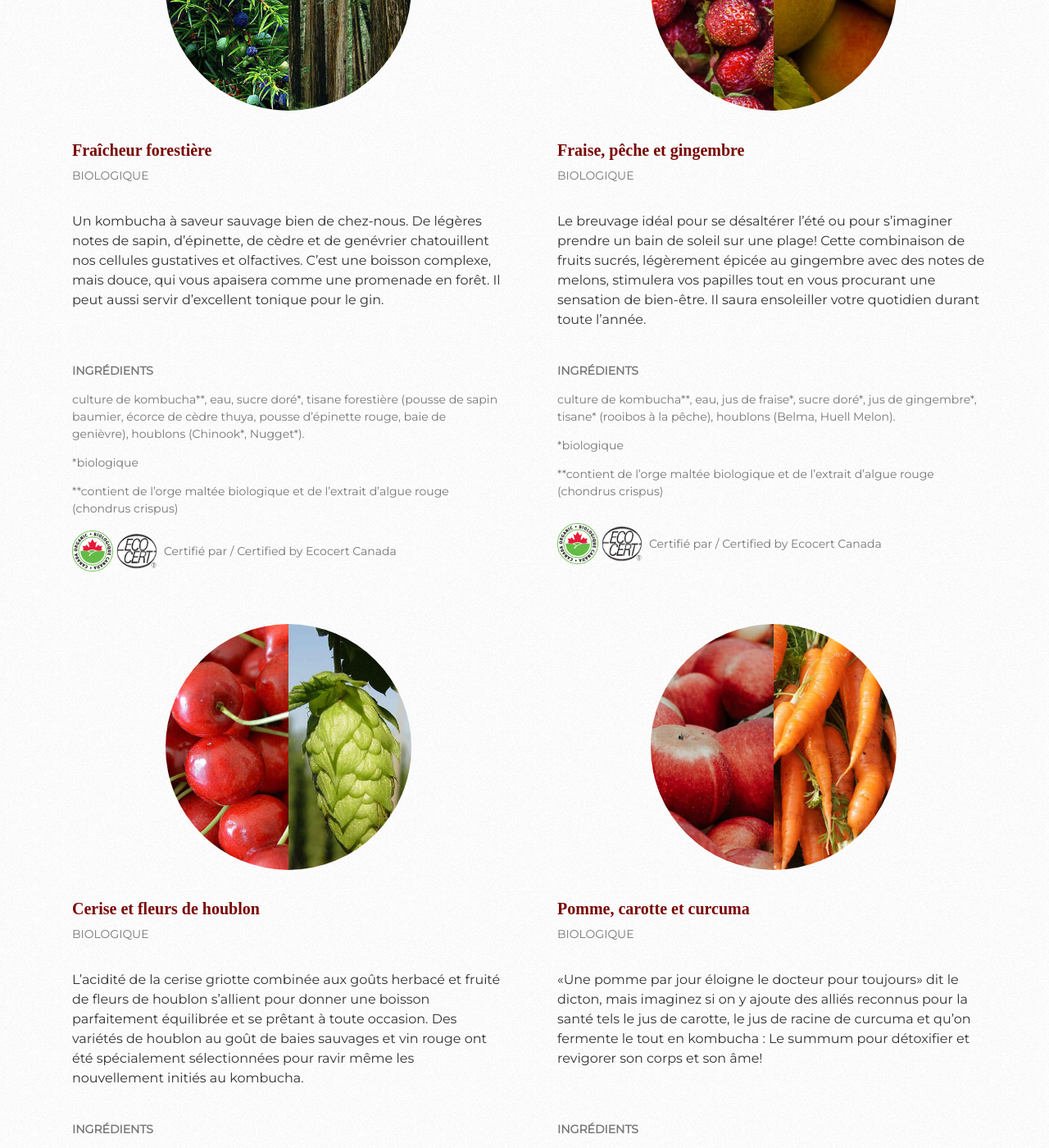
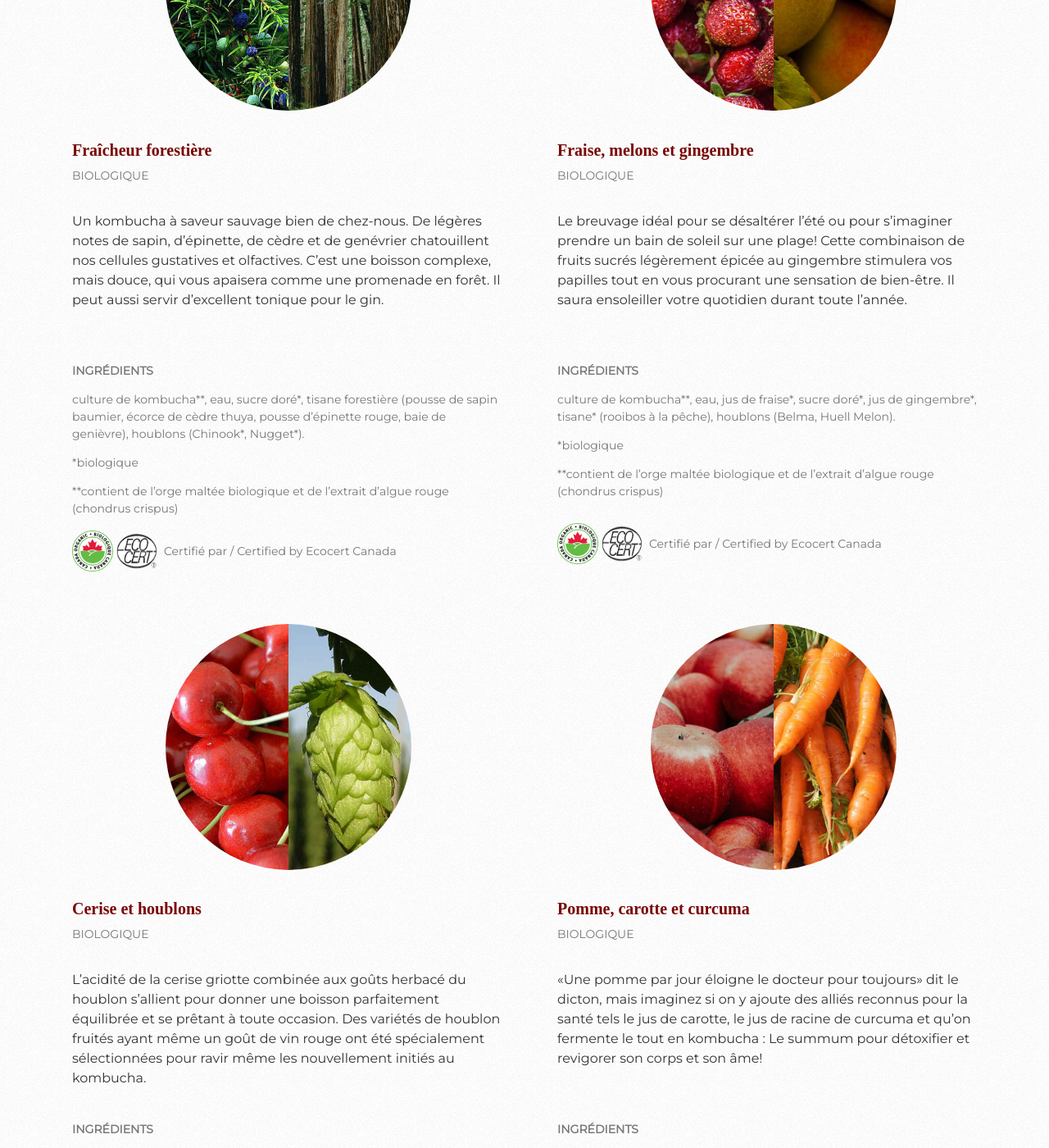
Before and after one commit to ouarez/djodjo-jekyll, a Jekyll site: the page built from produits.md, in a window 1280 px wide and 1400 px high, scrolled down 1587 px. Shown: the whole window at 82% size. Built offline with Jekyll 4.4.1, drawn with Linux system fonts in a browser that asks for light colours; nearby versions of some CDN libraries; some web fonts are replaced; a script that is not in the unit is left out.

Commit message:
Update Pages uniques “produits”

```diff
--- a/produits.md
+++ b/produits.md
@@ -77,10 +77,10 @@ produits:
   - bio: true
     desc: >-
       Le breuvage idéal pour se désaltérer l’été ou pour s’imaginer prendre un
-      bain de soleil sur une plage! Cette combinaison de fruits sucrés,
-      légèrement épicée au gingembre avec des notes de melons, stimulera vos
-      papilles tout en vous procurant une sensation de bien-être. Il saura
-      ensoleiller votre quotidien durant toute l’année.
+      bain de soleil sur une plage! Cette combinaison de fruits sucrés
+      légèrement épicée au gingembre stimulera vos papilles tout en vous
+      procurant une sensation de bien-être. Il saura ensoleiller votre quotidien
+      durant toute l’année.
     ecocert: true
     image: /img/fraise-peche.jpg
     ingredients: >-
@@ -96,14 +96,14 @@ produits:
 
       \*\*contient de l’orge maltée biologique et de l’extrait d’algue rouge
       (chondrus crispus)
-    title: 'Fraise, pêche et gingembre'
+    title: 'Fraise, melons et gingembre'
   - bio: true
     desc: >-
-      L’acidité de la cerise griotte combinée aux goûts herbacé et fruité de
-      fleurs de houblon s’allient pour donner une boisson parfaitement
-      équilibrée et se prêtant à toute occasion. Des variétés de houblon au goût
-      de baies sauvages et vin rouge ont été spécialement sélectionnées pour
-      ravir même les nouvellement initiés au kombucha.
+      L’acidité de la cerise griotte combinée aux goûts herbacé du houblon
+      s’allient pour donner une boisson parfaitement équilibrée et se prêtant à
+      toute occasion. Des variétés de houblon fruités ayant même un goût de vin
+      rouge ont été spécialement sélectionnées pour ravir même les nouvellement
+      initiés au kombucha.
     ecocert: true
     image: /img/cerise-et-houblon.jpg
     ingredients: >-
@@ -119,7 +119,7 @@ produits:
 
       \*\*contient de l’orge maltée biologique et de l’extrait d’algue rouge
       (chondrus crispus)
-    title: Cerise et fleurs de houblon
+    title: Cerise et houblons
   - bio: true
     desc: >-
       «Une pomme par jour éloigne le docteur pour toujours» dit le dicton, mais
```
